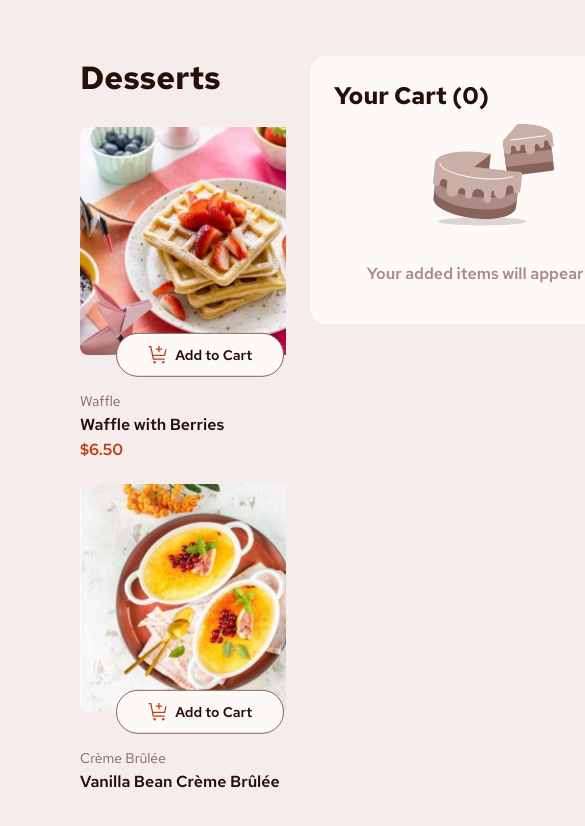
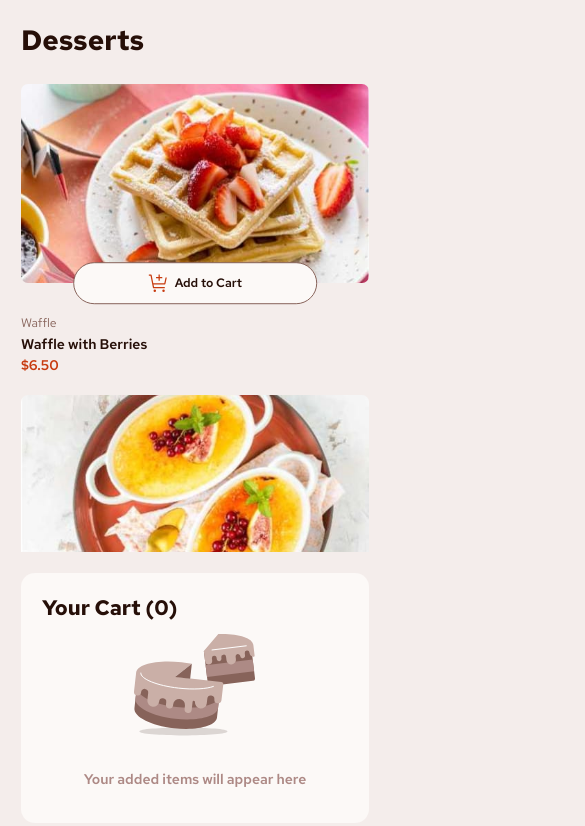
Before and after one commit to vdesimone/product-list-with-cart, a React (Vite) app: page / in a window 390 px wide. Shown: the top 826 px of the page, 585 px wide, since content can reach past the window. Built offline with nearby package versions, Linux system fonts and the light colour scheme.

Commit message:
Add responsive styling for screens below 800px

```diff
--- a/src/components/Cart.jsx
+++ b/src/components/Cart.jsx
@@ -24,6 +24,7 @@ function Cart({ cartItems, updateItemQuantity, updateOrderConfirmation }) {
   }, 0).toFixed(2);
 
   return (
+    <div className="cart">
       <div className={cartEmpty ? "cart-container-empty" : "cart-container"}>
         <h2>Your Cart ({totalItems})</h2>
         {cartEmpty ? (
@@ -72,6 +73,7 @@ function Cart({ cartItems, updateItemQuantity, updateOrderConfirmation }) {
           </>
         )}
       </div>
+    </div>
   );
 }
 
--- a/src/index.css
+++ b/src/index.css
@@ -403,3 +403,56 @@ body {
   align-items: center;
   padding-top: 1rem;
 }
+
+@media screen and (max-width: 800px) {
+  html {
+    font-size: 14px;
+  }
+
+  .app-container {
+    flex-direction: column;
+    padding: 1.5rem 1.5rem;
+    justify-content: space-between;
+  }
+
+  .menu-container {
+    height: calc(100% - 250px);
+    min-height: 290.5px;
+  }
+  .menu-items {
+    display: grid;
+    gap: 1.5rem;
+    grid-template-columns:
+    repeat(auto-fit, minmax(220px, 1fr));
+    margin-right: 0;
+    overflow-y: scroll;
+  }
+  .menu-items .item {
+    position: relative;
+
+  }
+  .menu-items .item .menu-img {
+    width: 100%;
+    max-height: 14.25rem;
+    border-radius: 0.5rem;
+    margin-bottom: 2rem;
+    object-fit: cover;
+  }
+
+  .cart {
+    padding-top: 1.5rem;
+  }
+
+  .cart-container,
+  .cart-container-empty {
+    width: 100%;
+    min-width: 12.85rem;
+    max-height: 250px;
+  }
+  .cart-contents {
+    min-height: fit-content;
+    max-height: 100%;
+    flex-grow: 1;
+    overflow-y: auto;
+  }
+}
```
Lines whose indentation alone changed are shown as unchanged.
